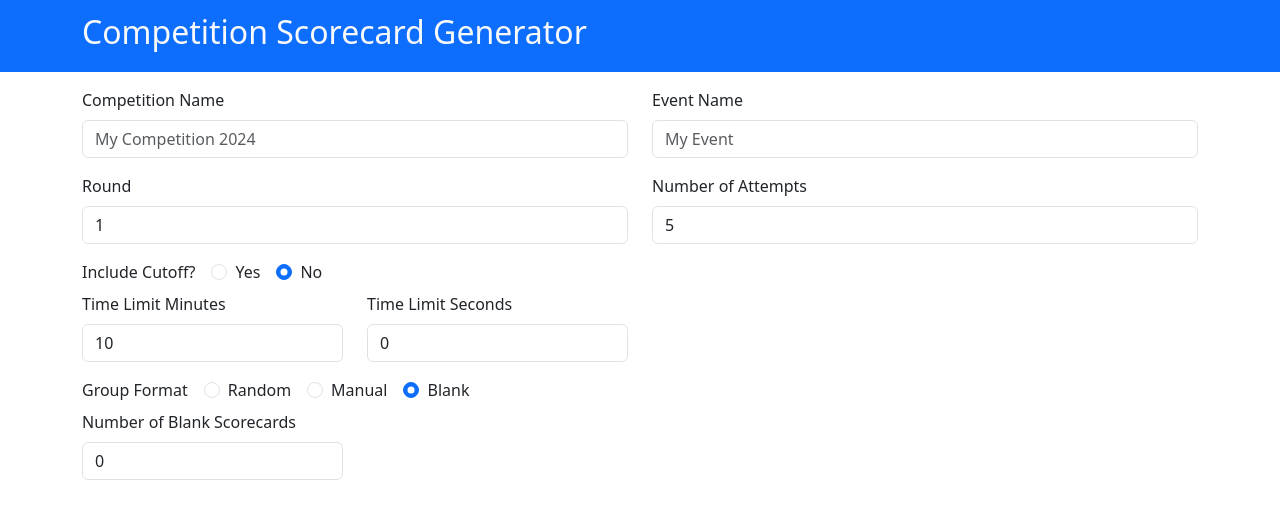
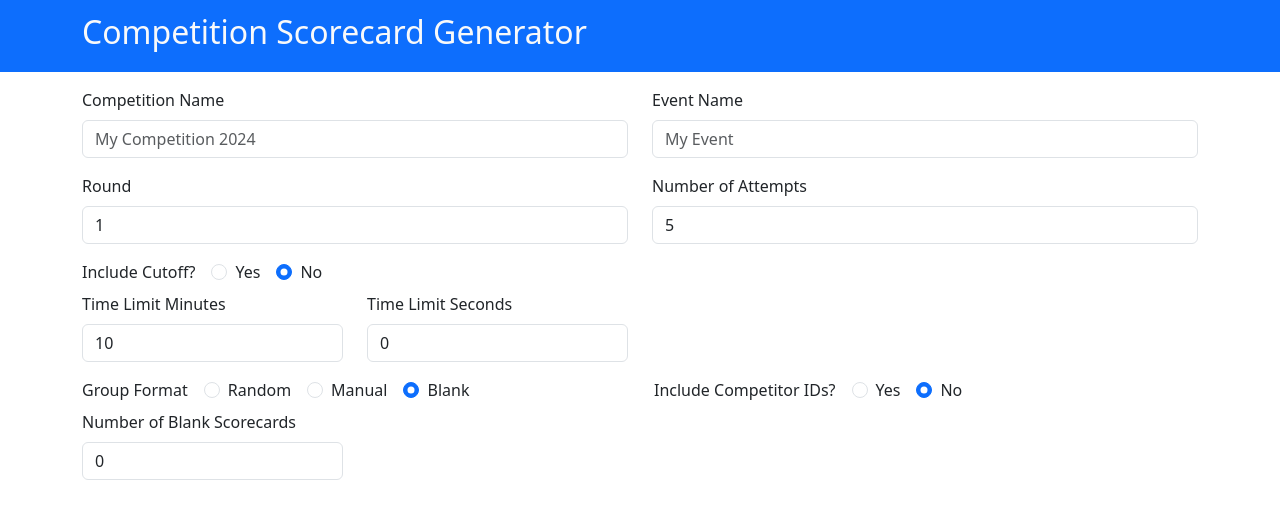
Before and after one commit to zbaruch20/scorecard-generator, a React (Create React App) app: page / in a window 1280 px wide. Shown: the top 518 px of the page. Built offline with nearby package versions, Linux system fonts and the light colour scheme.

Commit message:
feat: form option for including competitor IDs

```diff
--- a/src/App.tsx
+++ b/src/App.tsx
@@ -18,6 +18,8 @@ const App = () => {
   const [groupFormat, setGroupFormat] = useState<GroupFormat>(GroupFormat.Blank)
   const [numBlanksPerGroup, setNumBlanksPerGroup] = useState<number>(0)
   const [numGroups, setNumGroups] = useState<number>(1)
+
+  const [includeIds, setIncludeIds] = useState<boolean>(false)
 
   const [competitors, setCompetitors] = useState<Competitor[]>([])
 
@@ -134,7 +136,7 @@ const App = () => {
             </Col>
           </Row>
 
-          <div>
+          <>
             <FormLabel className="pe-3">Include Cutoff?</FormLabel>
             <FormCheck
               inline
@@ -151,7 +153,7 @@ const App = () => {
               checked={!hasCutoff}
               onChange={_ => setHasCutoff(false)}
             />
-          </div>
+          </>
 
           <Row className="mb-3">
             <Col xs={3}>
@@ -180,7 +182,8 @@ const App = () => {
             <OptionalCutoffForm />
           </Row>
 
-          <div>
+          <Row className="me-3">
+            <Col xs={6}>
               <FormLabel className="me-3">Group Format</FormLabel>
               {Object.keys(GroupFormat)
                 .filter(k => isNaN(Number(k)))
@@ -195,7 +198,27 @@ const App = () => {
                     onChange={_ => setGroupFormat(GroupFormat[format as GroupFormatStrings])}
                   />
                 )}
-          </div>
+            </Col>
+
+            <Col xs={6}>
+              <FormLabel className="mx-3">Include Competitor IDs?</FormLabel>
+              <FormCheck
+                inline
+                type="radio"
+                label="Yes"
+                name="includeIds"
+                onChange={_ => setIncludeIds(true)}
+              />
+              <FormCheck
+                inline
+                type="radio"
+                label="No"
+                name="includeIds"
+                checked={!includeIds}
+                onChange={_ => setIncludeIds(false)}
+              />
+            </Col>
+          </Row>
 
           <Row className="mb-3">
             <Col xs={3}>
```
Lines whose indentation alone changed are shown as unchanged.
